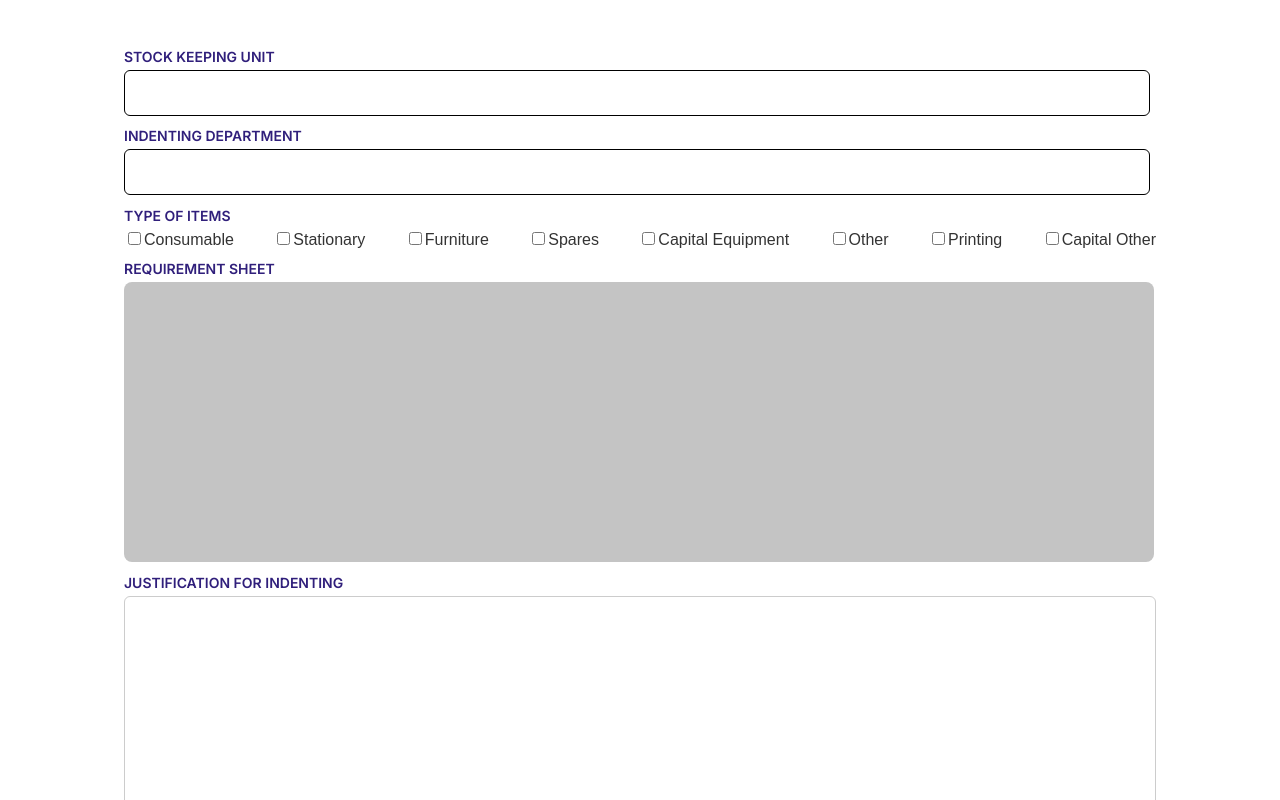
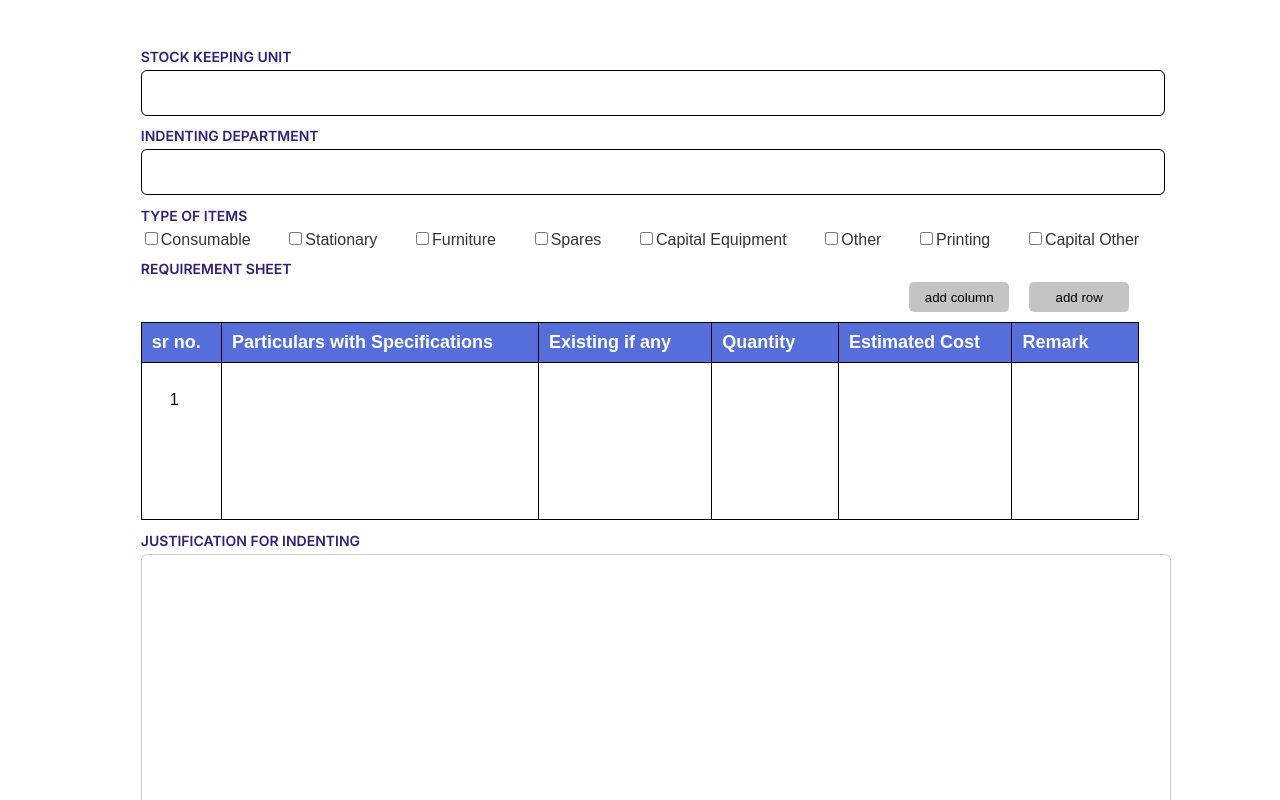
Before and after one commit to Yranshevare/Automate_Product_purchase, a React (Vite) app in the folder React_Frontend/: page /reqSheet/1 in a window 1280 px wide. Shown: the top 800 px of the page. Built offline with nearby package versions, Linux system fonts and the light colour scheme; no server answers.

Commit message:
done with the req sheet for frontend

```diff
--- a/React_Frontend/src/CSS/ReqSheet.css
+++ b/React_Frontend/src/CSS/ReqSheet.css
@@ -106,6 +106,9 @@
   margin-bottom: 20px;
   width: 100%;
 }
+form{
+  width: 100%;
+}
 
 .form-section.closing{
   transform: translateY(-15%);
@@ -122,7 +125,7 @@
 
 .section-input {
   font-family: Inter;
-  width: 1000px;
+  width: 100%;
   padding: 12px;
   border: 1px solid #000000;
   border-radius: 6px;
@@ -166,7 +169,7 @@
 
 /* Justification Textarea */
 .justification-textarea {
-  width: 1000px;
+  width: 100%;
   min-height: 250px;
   padding: 15px;
   border: 1px solid #ccc;
@@ -174,6 +177,7 @@
   font-size: 16px;
   resize: vertical;
   font-family: inherit;
+  resize: none;
 }
 
 .justification-textarea::placeholder {
@@ -420,7 +424,12 @@
 .table{
   margin-top: 10px;
   margin-bottom: 10px;
-  overflow: scroll;
+  overflow-y: scroll;
+  /* width: 100%; */
+  /* display: flex;
+  flex-direction: column;
+  align-items: center;
+  justify-content: center; */
 }
 .table::-webkit-scrollbar{
   display: none;
@@ -433,7 +442,7 @@
   border: 1px solid black; /* Adds a border to the cells */
   padding: 8px;
   text-align: left;
-  /* max-width: 200px; */
+  /* min-width: 200px; */
 }
 .table th{
   background-color: rgba(85,110,217,1);
@@ -441,6 +450,9 @@
   font-weight: 600;
   color: white;
   transition-duration: 0.3s;
+}
+.table-container{
+  width: 100%;
 }
 .table th:hover{
   background-color: rgba(85,110,217,0.8);
@@ -457,6 +469,7 @@
   font-family: Arial, sans-serif;
   /* min-height: 100px; */
   resize: none;
+  width: 100%;
   background: transparent;
 }
 .table textarea::-webkit-scrollbar{
--- a/React_Frontend/src/Component/reqSheet/EditTable.jsx
+++ b/React_Frontend/src/Component/reqSheet/EditTable.jsx
@@ -253,7 +253,7 @@ useEffect(() => {
             {
               data ? data?.headers?.map((header,idx) =>
                 <th
-                style={{maxWidth:`${setWidth(idx)}` }}
+                style={{minWidth:`${setWidth(idx)}` }}
                   onContextMenu={(e) => {
                     e.preventDefault();
                     openRowMenu(idx)
@@ -279,7 +279,7 @@ useEffect(() => {
                 {
                   data?.headers?.map((header, colIndex) => (
                     <td key={colIndex}
-                      style={{maxWidth:`${setWidth(colIndex)}` }}
+                      style={{minWidth:`${setWidth(colIndex)}` }}
                     >
 
                       <textarea
@@ -299,11 +299,7 @@ useEffect(() => {
         </tbody>
       </table>
     </div>
-      <div className='table-submit-but'>
-        <button type="submit" className={`submit-button `}>
-              submit
-        </button>
-      </div>
+
     </>
     )
   );
--- a/React_Frontend/src/pages/ReqSheet.jsx
+++ b/React_Frontend/src/pages/ReqSheet.jsx
@@ -9,6 +9,7 @@ import EditableTable from "../Component/reqSheet/EditTable";
 import { useNavigate } from "react-router-dom";
 import { ThreeDot } from "react-loading-indicators";
 import Checkbox from "/src/Component/reqSheet/Checkbox";
+import RenderTable from "../Component/reqSheet/RenderTable";
 
 const ReqSheet = () => {
   const [skuValue, setSkuValue] = useState("  ");
@@ -32,8 +33,15 @@ const ReqSheet = () => {
       if (res.data.message === "successfully fetched the data") {
         setSkuValue(res?.data?.data?.SKU);
         setRequirementText(JSON.parse(res?.data?.data.requirementSHeet));
+
+        const a = res?.data?.data?.type_of_item;
+        setSelectedValues(JSON.parse(a.replace(/'/g, '"')));
+        setJustification(res?.data?.data?.justification_for_indenting);
+        setDepartment(res?.data?.data?.indenting_department);
       }
       console.log(res.data.data);
+
+
       setDisable(res?.data?.data?.owner || false);
       setGetReq(true);
     } catch (error) {
@@ -59,15 +67,22 @@ const ReqSheet = () => {
       return
     }
     try {
-      const res = await axios.post(`${server}stepOne/save/`,{requirementSHeet:JSON.stringify(finalData),SKU:skuValue},{withCredentials: true});
+      const res = await axios.post(`${server}stepOne/save/`,{
+        requirementSHeet:JSON.stringify(finalData),
+        SKU:skuValue,
+        indenting_department:department,
+        justification_for_indenting:justification,
+        type_of_item:selectedValues
+      },{withCredentials: true});
       alert(res.data.message)
+
     } catch (error) {
       if(error?.response?.data?.message == "SKU already exists"){
         alert("SKU already exists please give unique SKU")
       }
       console.log(error)
     }
-  },[requirementText,skuValue,finalData]);
+  },[requirementText,skuValue,finalData,selectedValues,department,justification]);
 
 
   const deleteStepOne = useCallback(async () => {
@@ -83,11 +98,14 @@ const ReqSheet = () => {
   }, []);
 
   const handleCheckboxChange = (event) => {
+    console.log(selectedValues)
     const { value, checked } = event.target;
     setSelectedValues((prevValues) =>
       checked ? [...prevValues, value] : prevValues.filter((v) => v !== value)
     );
+
   };
+
 
 
   return getReq ? (
@@ -168,7 +186,11 @@ const ReqSheet = () => {
               </div>
 
               <h2 className="section-title">REQUIREMENT SHEET</h2>
-              <div className="requirement-sheet"></div>
+
+                  <div className="table-container">
+                  <EditableTable tableData={requirementText} setFinalData={setFinalData} />
+                  </div>
+
               <h2 className="section-title">JUSTIFICATION FOR INDENTING</h2>
               <textarea
                 name="justification"
```
Also changed, not shown: 1 other file (tests, documents, lock files or other folders).
